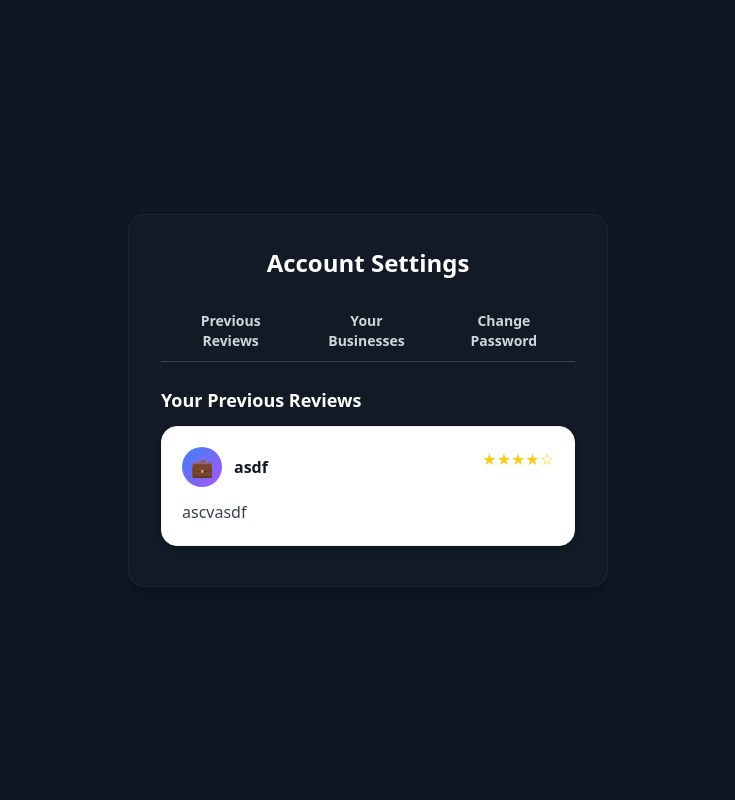
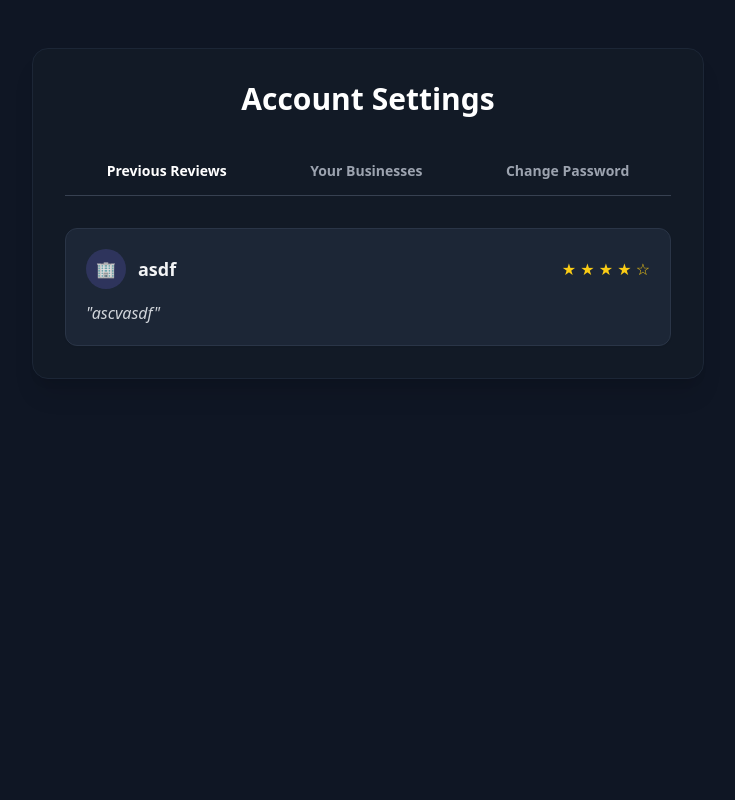
Before and after one commit to yaoyao082008/Local_Business_Finder, a Flask app: page /accountsettings in a window 1280 px wide. Shown: the part 65-865 px from the top of the page, without its empty margins (272-1007 px from the left). Run offline with Flask 3, Linux system fonts and the light colour scheme; a user stored in the database is signed in; some libraries are stand-ins or nearby versions.

Commit message:
added the owned buisness to the settings of user

```diff
--- a/app.py
+++ b/app.py
@@ -203,6 +203,44 @@ def business_modify_favorite(id):
 
     return redirect("/")
 
+
+
+@app.route("/accountsettings")
+def account_settings_view():
+    user_session = session.get("user")
+    if not user_session:
+        return redirect("/")
+
+    db_user = db.User.query.filter_by(username=user_session["username"]).first()
+    all_businesses = db.Business.query.all()
+
+    try:
+        # Parse the JSON string from the database
+        raw_owned_ids = json.loads(db_user.businesses)
+        # FORCE everything in this list to be a string
+        owned_ids = [str(uid) for uid in raw_owned_ids]
+    except:
+        owned_ids = []
+
+    # --- DEBUG ---
+    print(f"DEBUG: Owned IDs (as strings): {owned_ids}", flush=True)
+    # We check business.uniqueId by converting it to a string too
+    match_count = sum(1 for b in all_businesses if str(b.uniqueId) in owned_ids)
+    print(f"DEBUG: Matches found after string conversion: {match_count}", flush=True)
+
+    try:
+        reviews = json.loads(db_user.reviews)
+    except:
+        reviews = {}
+
+    return render_template(
+        "account.html",
+        user=user_session,
+        owned_ids=owned_ids,  # Passing the string list to HTML
+        businessInfo=all_businesses,
+        reviews=reviews
+    )
+
 @app.route("/accountsettings")
 def account():
     user = session.get("user")
@@ -222,53 +260,6 @@ def account_settings():
     db.change_password(username, new_password)
     return redirect("/")
 
-@app.route("/accountsettings")
-def account_settings_view():
-    # 1. Get user from session
-    user_session = session.get("user")
-    if not user_session:
-        return redirect("/")
-
-    # 2. Fetch all businesses from DB (required for the loop in HTML)
-    all_businesses = db.Business.query.all()
-
-    # 3. Parse Reviews
-    # We ensure reviews are a dictionary for the template's .items() loop
-    user_reviews = user_session.get("reviews", "{}")
-    if isinstance(user_reviews, str):
-        try:
-            parsed_reviews = json.loads(user_reviews)
-        except:
-            parsed_reviews = {}
-    else:
-        parsed_reviews = user_reviews
-
-    # 4. Parse Owned Businesses
-    # Convert the stored string of IDs into a list of strings for easy comparison
-    raw_owned = user_session.get("businesses", "[]")
-    owned_ids_list = []
-
-    if isinstance(raw_owned, str):
-        try:
-            # Try to parse as JSON list: ["1", "2"]
-            owned_ids_list = json.loads(raw_owned)
-        except:
-            # Fallback for comma-separated string: "1, 2"
-            owned_ids_list = [item.strip() for item in raw_owned.split(",") if item.strip()]
-    elif isinstance(raw_owned, list):
-        owned_ids_list = raw_owned
-
-    # Standardize all IDs to strings to match the database uniqueId column type
-    owned_ids_list = [str(i) for i in owned_ids_list]
-
-    return render_template(
-        "account.html",
-        user=user_session,
-        reviews=parsed_reviews,
-        businessInfo=all_businesses,
-        owned_ids=owned_ids_list
-    )
-
 @app.route("/business/delete", methods=["GET", "POST"])
 def delete_business():
     if request.method == "POST":
--- a/templates/account.html
+++ b/templates/account.html
@@ -3,118 +3,116 @@
 {% block title %}Account Settings{% endblock %}
 
 {% block body %}
-<div class="flex justify-center items-center min-h-screen bg-[#0f1624] text-white">
-  <div class="bg-[#121a26] p-8 rounded-2xl shadow-lg w-[30rem] border border-[#1c2636]">
-    <h2 class="text-2xl font-bold text-center mb-6">Account Settings</h2>
+<div class="min-h-screen bg-[#0f1624] text-white flex justify-center items-start pt-12">
+    <div class="bg-[#121a26] p-8 rounded-2xl shadow-xl w-full max-w-2xl border border-[#1c2636] mx-4">
+        <h2 class="text-3xl font-bold text-center mb-8">Account Settings</h2>
 
-    <div class="flex justify-around mb-6 border-b border-gray-700">
-      <button class="tab-btn py-2 px-4 text-sm font-semibold text-gray-300 border-b-2 border-transparent hover:text-white hover:border-[#7b6ef6]" data-tab="reviews">Previous Reviews</button>
-      <button class="tab-btn py-2 px-4 text-sm font-semibold text-gray-300 border-b-2 border-transparent hover:text-white hover:border-[#7b6ef6]" data-tab="businesses">Your Businesses</button>
-      <button class="tab-btn py-2 px-4 text-sm font-semibold text-gray-300 border-b-2 border-transparent hover:text-white hover:border-[#7b6ef6]" data-tab="password">Change Password</button>
+        <div class="flex justify-around mb-8 border-b border-gray-700">
+            <button class="tab-btn py-3 px-6 text-sm font-semibold text-gray-400 border-b-2 border-transparent hover:text-white transition-all duration-200" data-tab="reviews">
+                Previous Reviews
+            </button>
+            <button class="tab-btn py-3 px-6 text-sm font-semibold text-gray-400 border-b-2 border-transparent hover:text-white transition-all duration-200" data-tab="businesses">
+                Your Businesses
+            </button>
+            <button class="tab-btn py-3 px-6 text-sm font-semibold text-gray-400 border-b-2 border-transparent hover:text-white transition-all duration-200" data-tab="password">
+                Change Password
+            </button>
         </div>
 
-    <div id="reviews" class="tab-content">
-      <h3 class="text-lg font-semibold mb-3">Your Previous Reviews</h3>
-
+        <div id="reviews" class="tab-content space-y-4">
             {% if not reviews %}
-        <p class="text-gray-400 text-sm">You haven’t written any reviews yet.</p>
-
+                <p class="text-gray-500 text-center py-10 bg-[#0f1624] rounded-xl border border-dashed border-gray-700">
+                    You haven’t written any reviews yet.
+                </p>
             {% else %}
-
-        {% for reviewer, attributes in reviews.items() %}
-        <div class="max-w-2xl w-full bg-white shadow-md rounded-2xl p-5 flex flex-col gap-3 border border-gray-100 my-2 ">
-          <div class="flex justify-between items-start">
+                {% for business_name, attributes in reviews.items() %}
+                <div class="bg-[#1c2636] rounded-xl p-5 border border-[#2a3547] shadow-sm">
+                    <div class="flex justify-between items-center mb-3">
                         <div class="flex items-center gap-3">
-              <div class="w-10 h-10 rounded-full bg-gradient-to-br from-blue-500 to-purple-500 flex items-center justify-center text-white text-lg font-bold">
-                <span>💼</span>
+                            <div class="w-10 h-10 rounded-full bg-[#7b6ef6]/20 flex items-center justify-center text-white font-bold">
+                                🏢
                             </div>
-              <div>
-                <p class="font-semibold text-gray-900" id="reviewer-name">{{reviewer}}</p>
+                            <p class="font-bold text-lg text-gray-100">{{ business_name }}</p>
+                        </div>
+                        <div class="flex text-yellow-400">
+                            {% for star in range(attributes[0]) %} ★ {% endfor %}
+                            {% for star in range(5 - attributes[0]) %} ☆ {% endfor %}
                         </div>
                     </div>
-            <div class="flex" id="star-container">
-              {% for star in range(attributes[0]) %}
-              <span class="text-yellow-400">★</span>
-              {% endfor %}
-              {% for star in range(5 - attributes[0]) %}
-              <span class="text-yellow-400">☆</span>
-              {% endfor %}
+                    <p class="text-gray-300 italic">"{{ attributes[1] }}"</p>
                 </div>
-          </div>
-          <p class="text-gray-700 leading-relaxed" id="review-text">
-            {{attributes[1]}}
-          </p>
-        </div>
-        {% endfor %}
-      {% endif %}
-
-    </div>
-
-    <div id="businesses" class="tab-content hidden">
-      <h3 class="text-lg font-semibold mb-3">Your Businesses</h3>
-
-      {% if not owned_ids %}
-        <p class="text-gray-400 text-sm">You do not own any businesses yet.</p>
-      {% else %}
-        {% for business in businessInfo %}
-          {# We check if the business ID exists in our standardized list #}
-          {% if business.uniqueId|string in owned_ids %}
-          <div class="max-w-2xl w-full bg-white shadow-md rounded-2xl p-4 flex items-center justify-between border border-gray-100 my-2">
-              <div class="flex items-center gap-3">
-                  <div class="w-10 h-10 rounded-full bg-[#7b6ef6] flex items-center justify-center text-white text-lg font-bold">
-                      <span>🏢</span>
-                  </div>
-                  <div>
-                      <h4 class="font-bold text-gray-900">{{ business.name }}</h4>
-                      <span class="text-xs bg-gray-200 text-gray-700 px-2 py-0.5 rounded-full">{{ business.category }}</span>
-                  </div>
-              </div>
-              <a href="/business/{{ business.id }}" class="text-sm text-[#7b6ef6] font-semibold hover:underline">View</a>
-          </div>
-          {% endif %}
                 {% endfor %}
             {% endif %}
         </div>
 
+        <div id="businesses" class="tab-content hidden space-y-4">
+            <div class="flex flex-col gap-4">
+                {% set ns = namespace(found=false) %}
+                {% for business in businessInfo %}
+                    {# Comparing business integer uniqueId to our standardized list of owned IDs #}
+                    {% if business.uniqueId|string in owned_ids %}
+                        {% set ns.found = true %}
+                        <div class="bg-[#12121a] rounded-xl border border-[#2a2a3d] p-5 flex items-center justify-between hover:border-[#7b6ef6] transition group shadow-lg">
+                            <div class="flex items-center gap-4">
+                                <div class="w-12 h-12 rounded-lg bg-[#7b6ef6]/10 flex items-center justify-center text-2xl group-hover:bg-[#7b6ef6]/20 transition">
+                                    🏢
+                                </div>
+                                <div>
+                                    <h4 class="font-bold text-lg text-white">{{ business.name }}</h4>
+                                    <div class="flex flex-col text-sm text-gray-400 mt-0.5">
+                                        <span>📍 {{ business.address }}</span>
+                                        <span class="text-xs bg-[#2a2a3d] text-gray-300 w-fit px-2 py-0.5 rounded-full mt-2">
+                                            {{ business.category|capitalize }}
+                                        </span>
+                                    </div>
+                                </div>
+                            </div>
+
+                            <div class="flex items-center gap-3">
+                                <a href="/business/{{ business.id }}" class="px-4 py-2 bg-[#2a2a3d] hover:bg-[#3f3f5a] text-white text-sm font-medium rounded-lg transition">
+                                    View
+                                </a>
+                                <button onclick="toggleModalOn({{ business.uniqueId }})" class="p-2 bg-red-900/20 hover:bg-red-600 text-red-500 hover:text-white rounded-lg transition">
+                                    <svg xmlns="http://www.w3.org/2000/svg" class="h-5 w-5" fill="none" viewBox="0 0 24 24" stroke="currentColor">
+                                        <path stroke-linecap="round" stroke-linejoin="round" stroke-width="2" d="M19 7l-.867 12.142A2 2 0 0116.138 21H7.862a2 2 0 01-1.995-1.858L5 7m5 4v6m4-6v6m1-10V4a1 1 0 00-1-1h-4a1 1 0 00-1 1v3M4 7h16" />
+                                    </svg>
+                                </button>
+                            </div>
+                        </div>
+                    {% endif %}
+                {% endfor %}
+
+                {% if not ns.found %}
+                    <div class="text-center py-10 bg-[#0f1624] rounded-xl border border-dashed border-gray-700">
+                        <p class="text-gray-500">You don't own any businesses yet.</p>
+                    </div>
+                {% endif %}
+            </div>
+        </div>
+
         <div id="password" class="tab-content hidden">
-      <form id="passwordForm" method="POST" class="space-y-4">
+            <form id="passwordForm" action="/accountsettings" method="POST" class="space-y-5">
+                <input type="hidden" name="username" value="{{ user.username }}">
+
                 <div>
-          <label class="block mb-1 text-sm font-medium">Current Password</label>
-          <input
-            name="current_password"
-            type="password"
-            class="w-full px-3 py-2 bg-[#0f1624] border border-gray-600 rounded-lg focus:outline-none focus:ring-2 focus:ring-[#7b6ef6]"
-            required
-          />
+                    <label class="block mb-2 text-sm font-medium text-gray-300">Current Password</label>
+                    <input name="current_password" type="password" class="w-full px-4 py-2.5 bg-[#0f1624] border border-gray-700 rounded-lg focus:outline-none focus:ring-2 focus:ring-[#7b6ef6] transition" required />
                 </div>
 
                 <div>
-          <label class="block mb-1 text-sm font-medium">New Password</label>
-          <input
-            name="new_password"
-            type="password"
-            class="w-full px-3 py-2 bg-[#0f1624] border border-gray-600 rounded-lg focus:outline-none focus:ring-2 focus:ring-[#7b6ef6]"
-            required
-          />
+                    <label class="block mb-2 text-sm font-medium text-gray-300">New Password</label>
+                    <input name="new_password" type="password" class="w-full px-4 py-2.5 bg-[#0f1624] border border-gray-700 rounded-lg focus:outline-none focus:ring-2 focus:ring-[#7b6ef6] transition" required />
                 </div>
 
                 <div>
-          <label class="block mb-1 text-sm font-medium">Confirm New Password</label>
-          <input
-            name="confirm_new_password"
-            type="password"
-            class="w-full px-3 py-2 bg-[#0f1624] border border-gray-600 rounded-lg focus:outline-none focus:ring-2 focus:ring-[#7b6ef6]"
-            required
-          />
+                    <label class="block mb-2 text-sm font-medium text-gray-300">Confirm New Password</label>
+                    <input name="confirm_new_password" type="password" class="w-full px-4 py-2.5 bg-[#0f1624] border border-gray-700 rounded-lg focus:outline-none focus:ring-2 focus:ring-[#7b6ef6] transition" required />
                 </div>
 
-        <p id="errorMsg" class="text-red-500 text-sm text-center hidden"></p>
-        <p id="successMsg" class="text-green-500 text-sm text-center hidden">Password updated successfully!</p>
+                <p id="errorMsg" class="text-red-400 text-sm bg-red-400/10 p-3 rounded-lg hidden"></p>
+                <p id="successMsg" class="text-green-400 text-sm bg-green-400/10 p-3 rounded-lg hidden">Password updated successfully!</p>
 
-        <button
-          type="submit"
-          class="w-full bg-[#7b6ef6] hover:bg-[#6759d9] text-white font-semibold py-2 rounded-lg transition"
-        >
+                <button type="submit" class="w-full bg-[#7b6ef6] hover:bg-[#6759d9] text-white font-bold py-3 rounded-lg shadow-lg transition-all">
                     Update Password
                 </button>
             </form>
@@ -123,48 +121,46 @@
 </div>
 
 <script>
-  // Tab switching logic
+    // Improved Tab switching logic
     const tabs = document.querySelectorAll(".tab-btn");
     const contents = document.querySelectorAll(".tab-content");
 
     tabs.forEach((tab) => {
         tab.addEventListener("click", () => {
+            const targetId = tab.dataset.tab;
+
             contents.forEach((c) => c.classList.add("hidden"));
             tabs.forEach((t) => t.classList.remove("text-white", "border-[#7b6ef6]"));
-      const target = document.getElementById(tab.dataset.tab);
-      target.classList.remove("hidden");
+
+            document.getElementById(targetId).classList.remove("hidden");
             tab.classList.add("text-white", "border-[#7b6ef6]");
         });
     });
 
+    // Initialize first tab
+    document.querySelector('[data-tab="reviews"]').click();
+
+    // Password validation
     const actualPassword = "{{ user.password }}";
-
-  // Password form validation
     document.getElementById("passwordForm").addEventListener("submit", function (e) {
         const currentPassword = document.querySelector("[name='current_password']").value;
         const newPassword = document.querySelector("[name='new_password']").value;
         const confirmPassword = document.querySelector("[name='confirm_new_password']").value;
         const errorMsg = document.getElementById("errorMsg");
-    const successMsg = document.getElementById("successMsg");
 
         if (currentPassword !== actualPassword) {
             e.preventDefault();
-      errorMsg.textContent = "Current password is incorrect.";
+            errorMsg.textContent = "❌ Current password is incorrect.";
             errorMsg.classList.remove("hidden");
-      successMsg.classList.add("hidden");
             return;
         }
 
         if (newPassword !== confirmPassword) {
             e.preventDefault();
-      errorMsg.textContent = "New passwords do not match.";
+            errorMsg.textContent = "❌ New passwords do not match.";
             errorMsg.classList.remove("hidden");
-      successMsg.classList.add("hidden");
             return;
         }
-
-    errorMsg.classList.add("hidden");
-    successMsg.classList.remove("hidden");
     });
 </script>
 {% endblock %}
```
Also changed, not shown: instance/db.sqlite. Lines whose indentation alone changed are shown as unchanged.
